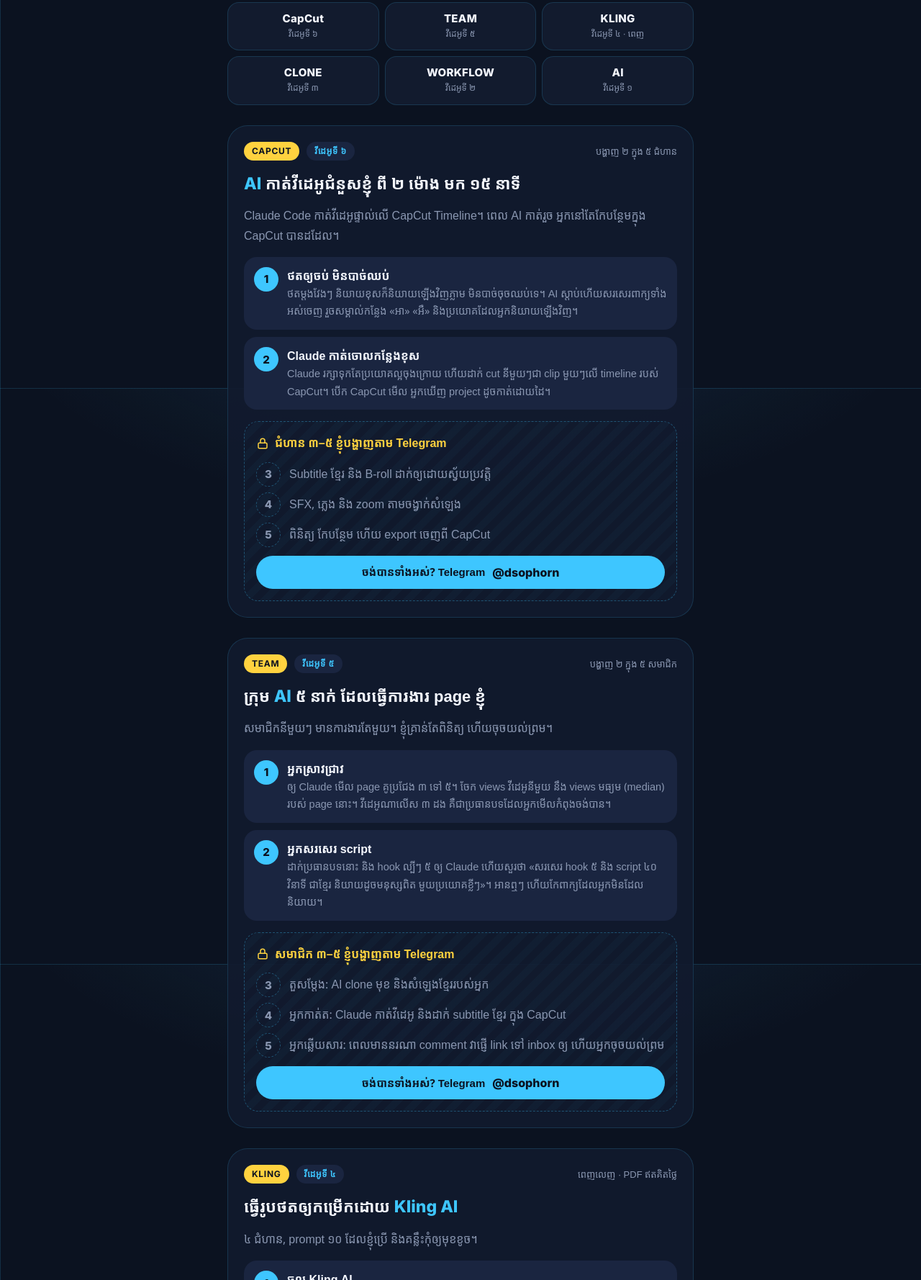
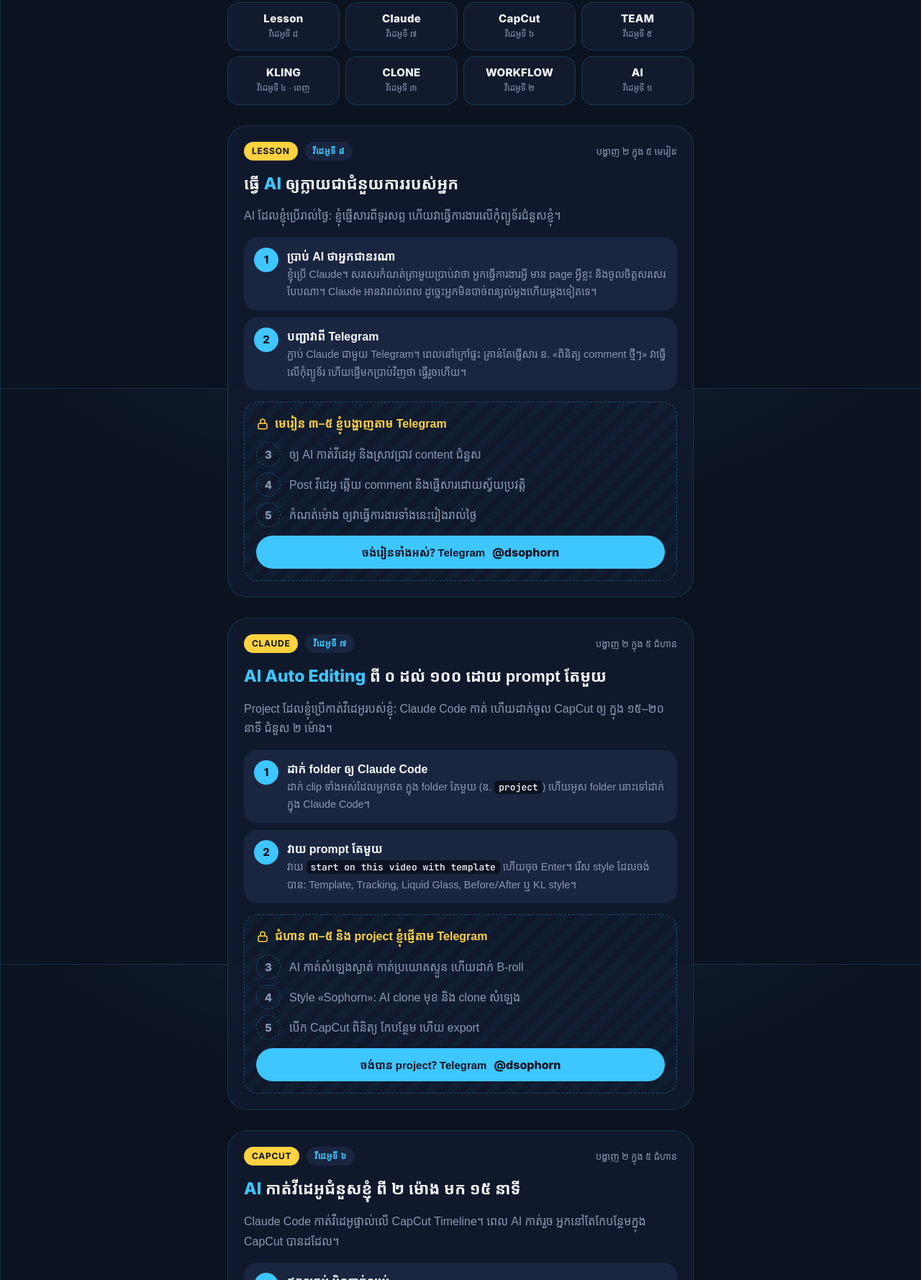
Before and after one commit to D-SOPHORN/sophorn-ai, a plain HTML site: page index.html in a window 1280 px wide. Shown: the part 261-2039 px from the top of the page at 72% size. Drawn offline with Linux system fonts and the light colour scheme; a web font is replaced by a local one.

Commit message:
Add Claude (video 7) and Lesson (video 8) guides
Co-Authored-By: Claude Opus 5.5 <noreply@anthropic.com>

```diff
--- a/index.html
+++ b/index.html
@@ -62,8 +62,7 @@
 
   /* keyword switcher */
   .kw-label { margin: 0 0 10px; color: var(--muted); font-size: 14px }
-  .kws { display: grid; grid-template-columns: repeat(6, 1fr); gap: 8px }
-  .kws .kw { grid-column: span 2 }
+  .kws { display: grid; grid-template-columns: repeat(4, 1fr); gap: 8px }
   .kw {
     display: grid; gap: 2px; text-align: center; text-decoration: none; color: var(--text);
     background: var(--ink-2); border: 1px solid var(--line); border-radius: 16px; padding: 12px 6px;
@@ -158,6 +157,8 @@
   <nav aria-label="ពាក្យដែលអ្នក comment">
     <p class="kw-label">អ្នក comment ពាក្យណា? ចុចដើម្បីលោតទៅផ្នែកនោះ</p>
     <div class="kws">
+      <a class="kw" href="#lesson"><b>Lesson</b><small>វីដេអូទី ៨</small></a>
+      <a class="kw" href="#claude"><b>Claude</b><small>វីដេអូទី ៧</small></a>
       <a class="kw" href="#capcut"><b>CapCut</b><small>វីដេអូទី ៦</small></a>
       <a class="kw" href="#team"><b>TEAM</b><small>វីដេអូទី ៥</small></a>
       <a class="kw" href="#kling"><b>KLING</b><small>វីដេអូទី ៤ · ពេញ</small></a>
@@ -166,6 +167,46 @@
       <a class="kw" href="#ai"><b>AI</b><small>វីដេអូទី ១</small></a>
     </div>
   </nav>
+
+  <!-- VIDEO 8 — 2 of 5 -->
+  <section class="vid" id="lesson">
+    <div class="vid-head"><span class="pill sun">Lesson</span><span class="pill">វីដេអូទី ៨</span><span class="count">បង្ហាញ ២ ក្នុង ៥ មេរៀន</span></div>
+    <h2>ធ្វើ <em>AI</em> ឲ្យក្លាយជាជំនួយការរបស់អ្នក</h2>
+    <p>AI ដែលខ្ញុំប្រើរាល់ថ្ងៃ: ខ្ញុំផ្ញើសារពីទូរសព្ទ ហើយវាធ្វើការងារលើកុំព្យូទ័រជំនួសខ្ញុំ។</p>
+    <ol class="steps">
+      <li class="step"><span class="n">1</span><div><b>ប្រាប់ AI ថាអ្នកជានរណា</b><span>ខ្ញុំប្រើ Claude។ សរសេរកំណត់ត្រាមួយប្រាប់វាថា អ្នកធ្វើការងារអ្វី មាន page អ្វីខ្លះ និងចូលចិត្តសរសេរបែបណា។ Claude អានវារាល់ពេល ដូច្នេះអ្នកមិនបាច់ពន្យល់ម្តងហើយម្តងទៀតទេ។</span></div></li>
+      <li class="step"><span class="n">2</span><div><b>បញ្ជាវាពី Telegram</b><span>ភ្ជាប់ Claude ជាមួយ Telegram។ ពេលនៅក្រៅផ្ទះ គ្រាន់តែផ្ញើសារ ឧ. «ពិនិត្យ comment ថ្មីៗ» វាធ្វើលើកុំព្យូទ័រ ហើយផ្ញើមកប្រាប់វិញថា ធ្វើរួចហើយ។</span></div></li>
+    </ol>
+    <div class="lock">
+      <div class="lock-title"><svg viewBox="0 0 24 24" fill="none" stroke="currentColor" stroke-width="2" aria-hidden="true"><rect x="4" y="11" width="16" height="10" rx="2"/><path d="M8 11V7a4 4 0 0 1 8 0v4"/></svg>មេរៀន ៣–៥ ខ្ញុំបង្ហាញតាម Telegram</div>
+      <ul>
+        <li><span class="n">3</span>ឲ្យ AI កាត់វីដេអូ និងស្រាវជ្រាវ content ជំនួស</li>
+        <li><span class="n">4</span>Post វីដេអូ ឆ្លើយ comment និងផ្ញើសារដោយស្វ័យប្រវត្តិ</li>
+        <li><span class="n">5</span>កំណត់ម៉ោង ឲ្យវាធ្វើការងារទាំងនេះរៀងរាល់ថ្ងៃ</li>
+      </ul>
+      <a class="tg" href="https://t.me/dsophorn" target="_blank" rel="noopener">ចង់រៀនទាំងអស់? Telegram <b>@dsophorn</b></a>
+    </div>
+  </section>
+
+  <!-- VIDEO 7 — 2 of 5 -->
+  <section class="vid" id="claude">
+    <div class="vid-head"><span class="pill sun">Claude</span><span class="pill">វីដេអូទី ៧</span><span class="count">បង្ហាញ ២ ក្នុង ៥ ជំហាន</span></div>
+    <h2><em>AI Auto Editing</em> ពី ០ ដល់ ១០០ ដោយ prompt តែមួយ</h2>
+    <p>Project ដែលខ្ញុំប្រើកាត់វីដេអូរបស់ខ្ញុំ: Claude Code កាត់ ហើយដាក់ចូល CapCut ឲ្យ ក្នុង ១៥–២០ នាទី ជំនួស ២ ម៉ោង។</p>
+    <ol class="steps">
+      <li class="step"><span class="n">1</span><div><b>ដាក់ folder ឲ្យ Claude Code</b><span>ដាក់ clip ទាំងអស់ដែលអ្នកថត ក្នុង folder តែមួយ (ឧ. <code>project</code>) ហើយអូស folder នោះទៅដាក់ក្នុង Claude Code។</span></div></li>
+      <li class="step"><span class="n">2</span><div><b>វាយ prompt តែមួយ</b><span>វាយ <code>start on this video with template</code> ហើយចុច Enter។ រើស style ដែលចង់បាន: Template, Tracking, Liquid Glass, Before/After ឬ KL style។</span></div></li>
+    </ol>
+    <div class="lock">
+      <div class="lock-title"><svg viewBox="0 0 24 24" fill="none" stroke="currentColor" stroke-width="2" aria-hidden="true"><rect x="4" y="11" width="16" height="10" rx="2"/><path d="M8 11V7a4 4 0 0 1 8 0v4"/></svg>ជំហាន ៣–៥ និង project ខ្ញុំផ្ញើតាម Telegram</div>
+      <ul>
+        <li><span class="n">3</span>AI កាត់សំឡេងស្ងាត់ កាត់ប្រយោគស្ទួន ហើយដាក់ B-roll</li>
+        <li><span class="n">4</span>Style «Sophorn»: AI clone មុខ និង clone សំឡេង</li>
+        <li><span class="n">5</span>បើក CapCut ពិនិត្យ កែបន្ថែម ហើយ export</li>
+      </ul>
+      <a class="tg" href="https://t.me/dsophorn" target="_blank" rel="noopener">ចង់បាន project? Telegram <b>@dsophorn</b></a>
+    </div>
+  </section>
 
   <!-- VIDEO 6 — 2 of 5 -->
   <section class="vid" id="capcut">
```
